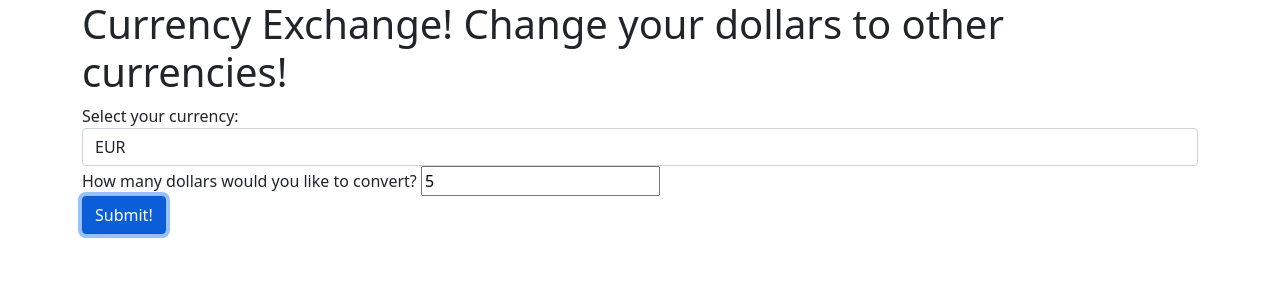
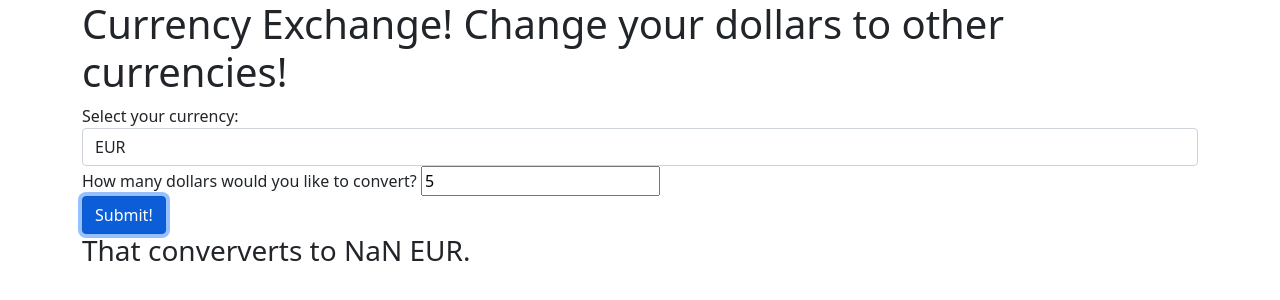
Before and after one commit to ElliotMcGonigal/currency, a website built with webpack: page src/index.html in a window 1280 px wide. Both pictures are taken after typing "5" into the empty fields and a click on the button "Submit!". Built offline with nearby package versions, Linux system fonts and the light colour scheme; no server answers.

Commit message:
display on page the converted ammount

```diff
--- a/src/index.html
+++ b/src/index.html
@@ -25,6 +25,7 @@
       </div>
       <button class="btn btn-primary" type="submit">Submit!</button>
     </form>
+    <h3 id="displayHere"></h3>
   </div>
 </body>
 </html>
--- a/src/index.js
+++ b/src/index.js
@@ -29,5 +29,6 @@ $(document).ready(function() {
     const conversion = await makeApiCall(currencyToConvert);
     console.log(dollars);
     console.log(conversion);
+    $('#displayHere').html("That conververts to " + (conversion*dollars) + " " + currencyToConvert + ".");
   });
 });
```
